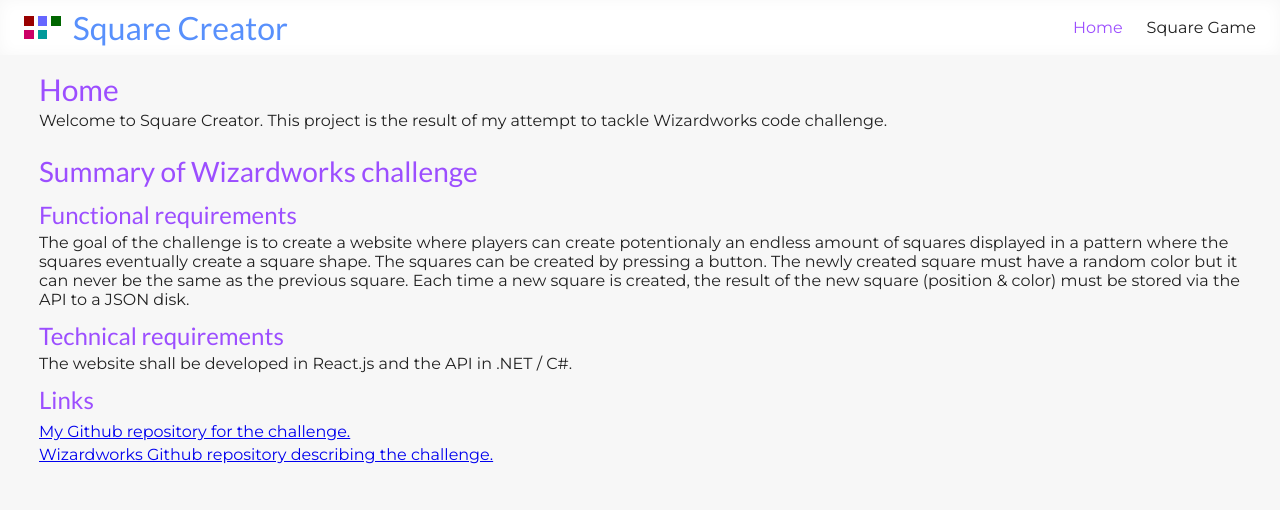
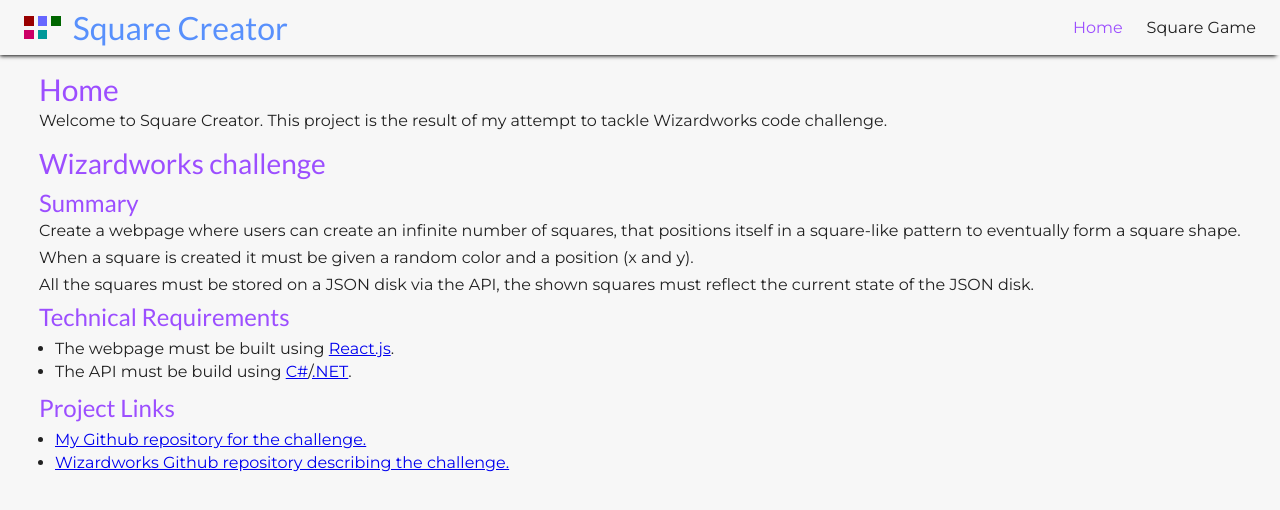
Before and after one commit to MReichenauer/square-creator, a React (Vite) app in the folder client/: page / in a window 1280 px wide. Shown: the top 510 px of the page. Built offline with nearby package versions, Linux system fonts and the light colour scheme; no server answers; what @microsoft/signalr would draw is missing.

Commit message:
Created global css page class, changed backgound on navigation/header, added ref prop to grid.cell component, added useefect in squareGrid component to scroll user into view of the last square if its not in view, updated text content on homepage.

```diff
--- a/client/src/assets/styles/global.css
+++ b/client/src/assets/styles/global.css
@@ -79,6 +79,17 @@
 	white-space: nowrap;
 	border-width: 0;
 }
+.pageFlexColContainer {
+	display: flex;
+	flex-direction: column;
+	margin-top: var(--spacing-4);
+	padding-bottom: var(--spacing-2);
+	margin-inline: auto;
+	padding-inline: var(--spacing-6);
+	width: 100dvw;
+	max-width: 1250px;
+	max-height: 90dvh;
+}
 
 @media (prefers-color-scheme: dark) {
 	html {
--- a/client/src/components/squareGame/SquareGame.module.css
+++ b/client/src/components/squareGame/SquareGame.module.css
@@ -1,7 +1,7 @@
 .container {
-	margin-top: var(--spacing-8);
+	margin-top: var(--spacing-2);
 	display: flex;
-	gap: var(--spacing-6);
+	gap: var(--spacing-3);
 	align-items: center;
 	max-width: 1250px;
 	flex-direction: column;
--- a/client/src/components/squareGame/SquareGame.tsx
+++ b/client/src/components/squareGame/SquareGame.tsx
@@ -25,7 +25,7 @@
 
 	return (
 		<div className={styles.container}>
-			<p>Press the button below to add a new square to the board.</p>
+			<p>Press the button below to add a new square.</p>
 			<Button variant="primary" label="Add square" disabled={isAddingSquare} onClick={addSquare} />
 			<SquareGrid squares={squares} />
 		</div>
--- a/client/src/components/squareGame/partials/squareGrid/SquareGrid.tsx
+++ b/client/src/components/squareGame/partials/squareGrid/SquareGrid.tsx
@@ -1,19 +1,27 @@
 import { Square } from "@components/squareGame/partials/square/Square";
 import { Grid } from "@components/ui/grid/Grid";
 import type { BaseSquareType } from "@models/types/square";
+import { useEffect, useRef } from "react";
 
 type SquareGridProps = {
 	squares: BaseSquareType[];
 };
 const SquareGrid = ({ squares }: SquareGridProps) => {
+	const lastSquareRef = useRef<HTMLDivElement>(null);
+	useEffect(() => {
+		if (lastSquareRef.current) {
+			lastSquareRef.current.scrollIntoView({ behavior: "smooth", block: "nearest" });
+		}
+	}, [squares]);
 	return (
 		<Grid.Layout>
-			{squares.map((square) => (
+			{squares.map((square, index) => (
 				<Grid.Cell
 					key={`${square.x}-${square.y}`}
 					column={square.x + 1}
 					row={square.y + 1}
 					children={<Square square={square} />}
+					ref={index === squares.length - 1 ? lastSquareRef : null}
 				/>
 			))}
 		</Grid.Layout>
--- /dev/null
+++ b/client/src/components/targetBlankLink/TargetBlankLink.tsx
@@ -0,0 +1,14 @@
+type TargetBlankLinkProps = {
+	href: string;
+	label: string;
+};
+const TargetBlankLink = ({ href, label }: TargetBlankLinkProps) => {
+	return (
+		<a target="_blank" href={href}>
+			{label}
+			<span className="screenReaderOnly">Open in new tab</span>
+		</a>
+	);
+};
+
+export { TargetBlankLink };
--- a/client/src/components/ui/grid/partials/cell/Cell.tsx
+++ b/client/src/components/ui/grid/partials/cell/Cell.tsx
@@ -1,14 +1,16 @@
-import type { PropsWithChildren } from "react";
+import type { PropsWithChildren, Ref } from "react";
 
 type CellProps = PropsWithChildren & {
 	column: number;
 	row: number;
+	ref?: Ref<HTMLDivElement>;
 };
 
-const Cell = ({ column, row, children }: CellProps) => {
+const Cell = ({ column, row, children, ref }: CellProps) => {
 	return (
 		<div
 			key={`${column}-${row}`}
+			ref={ref}
 			style={{
 				gridColumn: column,
 				gridRow: row,
--- a/client/src/layout/header/Header.module.css
+++ b/client/src/layout/header/Header.module.css
@@ -5,8 +5,14 @@
 	height: fit-content;
 	padding-block: var(--spacing-2);
 	padding-inline: var(--spacing-6);
-	backdrop-filter: blur(8px) brightness(1.2);
-	-webkit-backdrop-filter: blur(8px) brightness(1.2);
+	background-color: var(--black);
+	box-shadow: -2px 3px 4px -2px rgb(8, 8, 8);
+}
+
+@media (prefers-color-scheme: light) {
+	.header {
+		background-color: var(--white);
+	}
 }
 .header a {
 	color: inherit;
--- a/client/src/layout/header/navigation/partials/navigationDropDown/NavigationDropDown.module.css
+++ b/client/src/layout/header/navigation/partials/navigationDropDown/NavigationDropDown.module.css
@@ -14,11 +14,15 @@
 	display: flex;
 	flex-direction: column;
 	gap: var(--spacing-4);
-	backdrop-filter: blur(8px) brightness(1.2);
-	-webkit-backdrop-filter: blur(8px) brightness(1.2);
+	background-color: var(--black);
+	box-shadow: -2px 3px 4px -2px rgb(8, 8, 8);
 	border-bottom-left-radius: var(--border-radius-1);
 }
-
+@media (prefers-color-scheme: light) {
+	.dropDownOptions {
+		background-color: var(--white);
+	}
+}
 .toggleDropDown {
 	color: var(--primary-color);
 	height: 1rem;
--- a/client/src/pages/homePage/HomePage.module.css
+++ b/client/src/pages/homePage/HomePage.module.css
@@ -1,12 +1,5 @@
 .section {
 	text-wrap: pretty;
-	margin-top: var(--spacing-4);
-	display: flex;
-	padding-inline: var(--spacing-6);
-	flex-direction: column;
-	margin-inline: auto;
-	max-width: 1250px;
-	max-height: 90dvh;
 }
 
 .section h2 {
@@ -16,17 +9,23 @@
 
 .section h3 {
 	color: var(--secondary-color);
-	margin-top: var(--spacing-6);
+	margin-top: var(--spacing-4);
 }
 
 .section h4 {
 	color: var(--secondary-color);
-	margin-top: var(--spacing-3);
+	margin-top: var(--spacing-2);
 	margin-bottom: var(--spacing-1);
 }
 
+.section p:nth-child(6),
+.section p:nth-child(7) {
+	margin-top: var(--spacing-2);
+}
+
 .section ul {
-	list-style-type: none;
+	margin-left: 1rem;
+	list-style-type: disc;
 	& li {
 		margin-block: var(--spacing-1);
 	}
--- a/client/src/pages/homePage/HomePage.tsx
+++ b/client/src/pages/homePage/HomePage.tsx
@@ -1,26 +1,38 @@
 import { SessionExpiredModal } from "@components/modals/sessionExpiredModal/SessionExpiredModal";
 import styles from "./HomePage.module.css";
+import { TargetBlankLink } from "@components/targetBlankLink/TargetBlankLink";
 
 const HomePage = () => {
 	return (
 		<>
 			<SessionExpiredModal />
-			<section className={styles.section}>
+			<section className={`${styles.section} pageFlexColContainer`}>
 				<h2>Home</h2>
 				<p>Welcome to Square Creator. This project is the result of my attempt to tackle Wizardworks code challenge.</p>
-				<h3>Summary of Wizardworks challenge</h3>
-				<h4>Functional requirements</h4>
+				<h3>Wizardworks challenge</h3>
+				<h4>Summary</h4>
 				<p>
-					The goal of the challenge is to create a website where players can create potentionaly an endless amount of
-					squares displayed in a pattern where the squares eventually create a square shape. The squares can be created
-					by pressing a button. The newly created square must have a random color but it can never be the same as the
-					previous square. Each time a new square is created, the result of the new square (position & color) must be
-					stored via the API to a JSON disk.
+					Create a webpage where users can create an infinite number of squares, that positions itself in a square-like
+					pattern to eventually form a square shape.
 				</p>
-				<h4>Technical requirements</h4>
-				<p>The website shall be developed in React.js and the API in .NET / C#.</p>
-				<h4>Links</h4>
-				<ul>
+				<p>When a square is created it must be given a random color and a position (x and y).</p>
+				<p>
+					All the squares must be stored on a JSON disk via the API, the shown squares must reflect the current state of
+					the JSON disk.
+				</p>
+				<h4 id="technicalRequirements">Technical Requirements</h4>
+				<ul aria-labelledby="technicalRequirements">
+					<li>
+						The webpage must be built using <TargetBlankLink href="https://reactjs.org/" label="React.js" />.
+					</li>
+					<li>
+						The API must be build using{" "}
+						<TargetBlankLink href="https://dotnet.microsoft.com/en-us/languages/csharp" label="C#" />
+						/<TargetBlankLink href="https://learn.microsoft.com/en-us/dotnet/" label=".NET" />.
+					</li>
+				</ul>
+				<h4 id="projectLinks">Project Links</h4>
+				<ul aria-labelledby="projectLinks">
 					<li>
 						<a target="_blank" href="https://github.com/MReichenauer/square-creator">
 							My Github repository for the challenge.
--- a/client/src/pages/squareGamePage/SquareGamePage.module.css
+++ b/client/src/pages/squareGamePage/SquareGamePage.module.css
@@ -1,14 +1,7 @@
-.container {
-	margin-top: var(--spacing-4);
-	display: flex;
-	flex-direction: column;
+.section {
 	align-items: center;
-	margin-inline: auto;
-	width: 100dvw;
-	max-width: 1250px;
-	max-height: 90dvh;
 }
 
-.container h2 {
+.section h2 {
 	color: var(--secondary-color);
 }
--- a/client/src/pages/squareGamePage/SquareGamePage.tsx
+++ b/client/src/pages/squareGamePage/SquareGamePage.tsx
@@ -16,7 +16,7 @@
 	}
 
 	return (
-		<section className={styles.container}>
+		<section className={`${styles.section} pageFlexColContainer`}>
 			{squaresPromise ? (
 				<ErrorBoundary fallback={"An error occurred while loading the game."}>
 					<h2>Square Game</h2>
```
